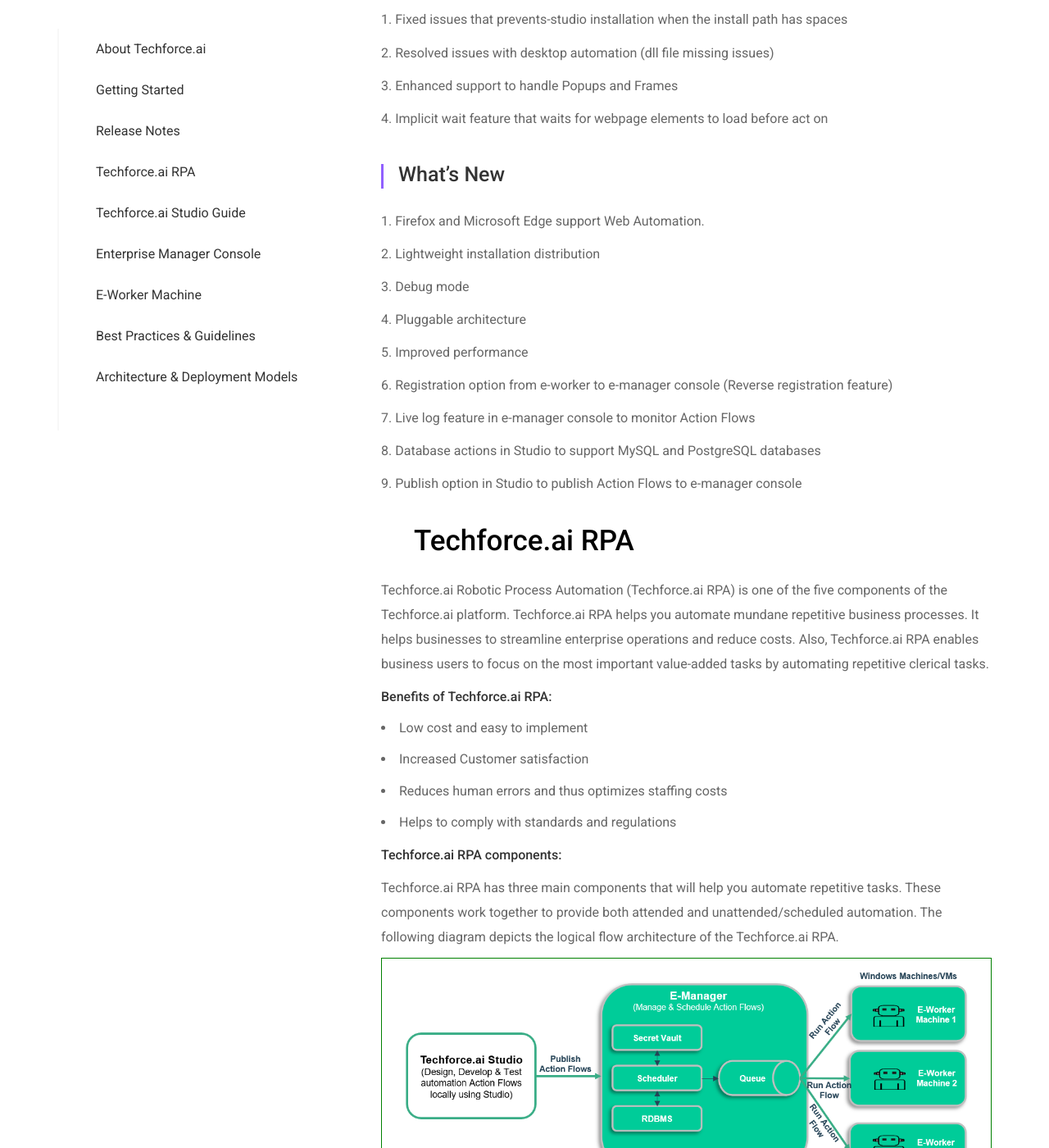
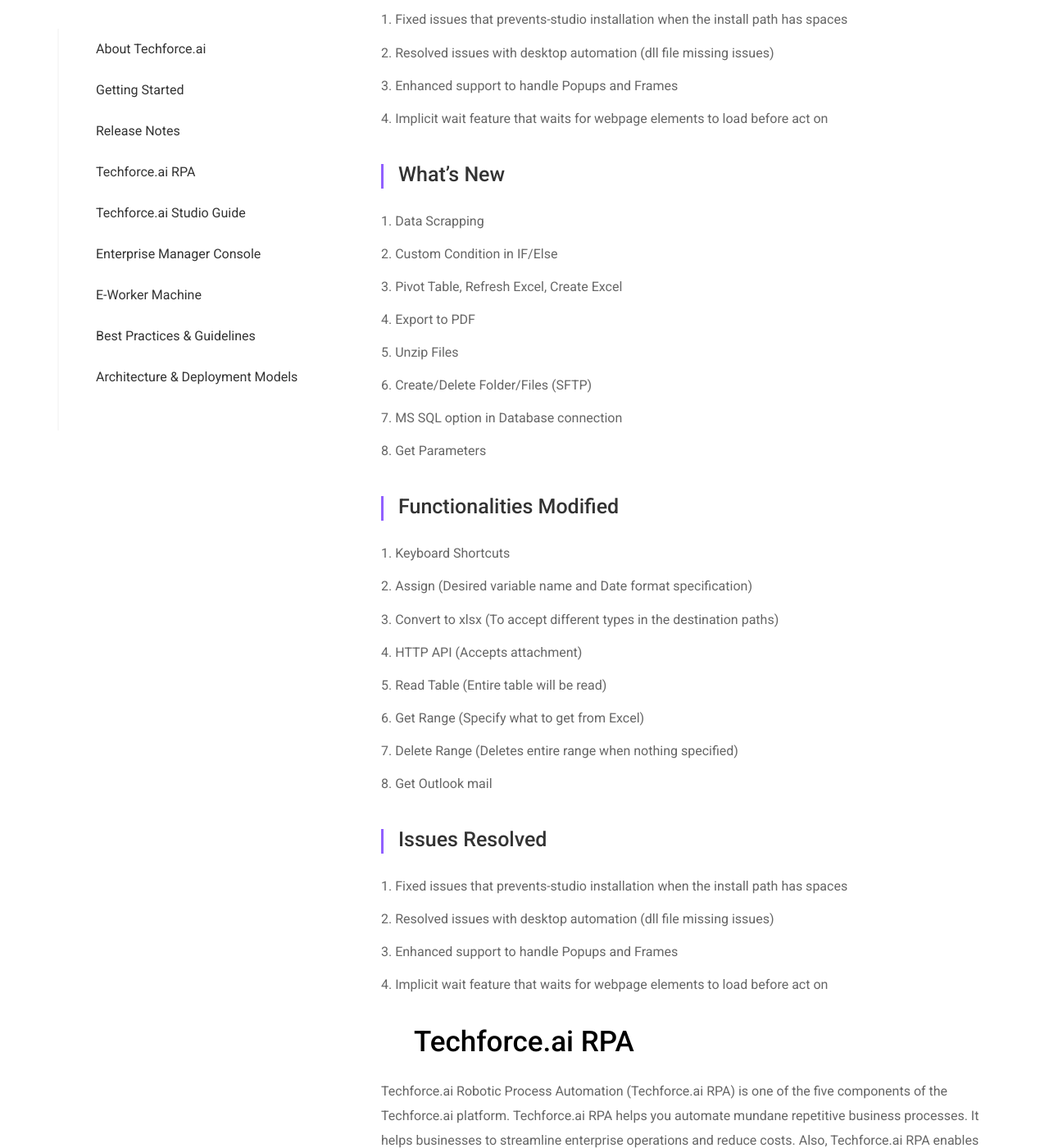
Before and after one commit to digitamizers/Documentation, a Jekyll site: the page built from index.md, in a window 1280 px wide and 1400 px high, scrolled down 5496 px. Shown: the whole window at 82% size. Built offline with Jekyll 4.4.1, drawn with Linux system fonts in a browser that asks for light colours.

Commit message:
realese changes

```diff
--- a/_layouts/default.html
+++ b/_layouts/default.html
@@ -563,6 +563,8 @@
                                       <ul class="collapse list-unstyled collapse-1">
                                           <li><a class="child 1" href="#Patches"> Patches & Updates</a></li>
                                           <li><a class="child 1" href="#What"> What's New</a></li>
+                                          <li><a class="child 1" href="#Functionalities"> Functionalities Modified</a></li>
+                                          <li><a class="child 1" href="#Issues"> Issues Resolved</a></li>
                                       </ul>
                                       <li class="subMenu">
                                           <a href="#TechforceRPA" class="heading"><span class="numbers"></span>Techforce.ai RPA</a>
@@ -891,15 +893,34 @@
                             </div>
                             <div id="What"  class="page-section">
                                   <h4 class="purple"><span class="numbers"></span> What’s New</h4>
-                                  <p><span class="numbers">1.</span> Firefox and Microsoft Edge support Web Automation.</p>
-                                  <p><span class="numbers">2.</span> Lightweight installation distribution</p>
-                                  <p><span class="numbers">3.</span> Debug mode</p>
-                                  <p><span class="numbers">4.</span> Pluggable architecture</p>
-                                  <p><span class="numbers">5.</span> Improved performance</p>
-                                  <p><span class="numbers">6.</span> Registration option from e-worker to e-manager console (Reverse registration feature)</p>
-                                  <p><span class="numbers">7.</span> Live log feature in e-manager console to monitor Action Flows</p>
-                                  <p><span class="numbers">8.</span> Database actions in Studio to support MySQL and PostgreSQL databases</p>
-                                  <p><span class="numbers">9.</span> Publish option in Studio to publish Action Flows to e-manager console</p>
+                                  <p><span class="numbers">1.</span> Data Scrapping</p>
+                                  <p><span class="numbers">2.</span> Custom Condition in IF/Else</p>
+                                  <p><span class="numbers">3.</span> Pivot Table, Refresh Excel, Create Excel</p>
+                                  <p><span class="numbers">4.</span> Export to PDF</p>
+                                  <p><span class="numbers">5.</span> Unzip Files</p>
+                                  <p><span class="numbers">6.</span> Create/Delete Folder/Files (SFTP)</p>
+                                  <p><span class="numbers">7.</span> MS SQL option in Database connection</p>
+                                  <p><span class="numbers">8.</span> Get Parameters</p>
+                            </div>
+
+                            <div id="Functionalities"  class="page-section">
+                                  <h4 class="purple"><span class="numbers"></span> Functionalities Modified</h4>
+                                  <p><span class="numbers">1.</span>	Keyboard Shortcuts </p>
+                                  <p><span class="numbers">2.</span>	Assign (Desired variable name and Date format specification)</p>
+                                  <p><span class="numbers">3.</span>	Convert to xlsx (To accept different types in the destination paths)</p>
+                                  <p><span class="numbers">4.</span>  HTTP API (Accepts attachment)</p>
+                                  <p><span class="numbers">5.</span>  Read Table (Entire table will be read)</p>
+                                  <p><span class="numbers">6.</span>  Get Range (Specify what to get from Excel)</p>
+                                  <p><span class="numbers">7.</span>  Delete Range (Deletes entire range when nothing specified)</p>
+                                  <p><span class="numbers">8.</span>  Get Outlook mail</p>
+                            </div>
+
+                            <div id="Issues"  class="page-section">
+                                  <h4 class="purple"><span class="numbers"></span>  Issues Resolved</h4>
+                                  <p><span class="numbers">1.</span>	Fixed issues that prevents-studio installation when the install path has spaces</p>
+                                  <p><span class="numbers">2.</span>	Resolved issues with desktop automation (dll file missing issues)</p>
+                                  <p><span class="numbers">3.</span>	Enhanced support to handle Popups and Frames</p>
+                                  <p><span class="numbers">4.</span>	Implicit wait feature that waits for webpage elements to load before act on</p>
                             </div>
 
                             <div id="TechforceRPA"  class="page-section">
```
